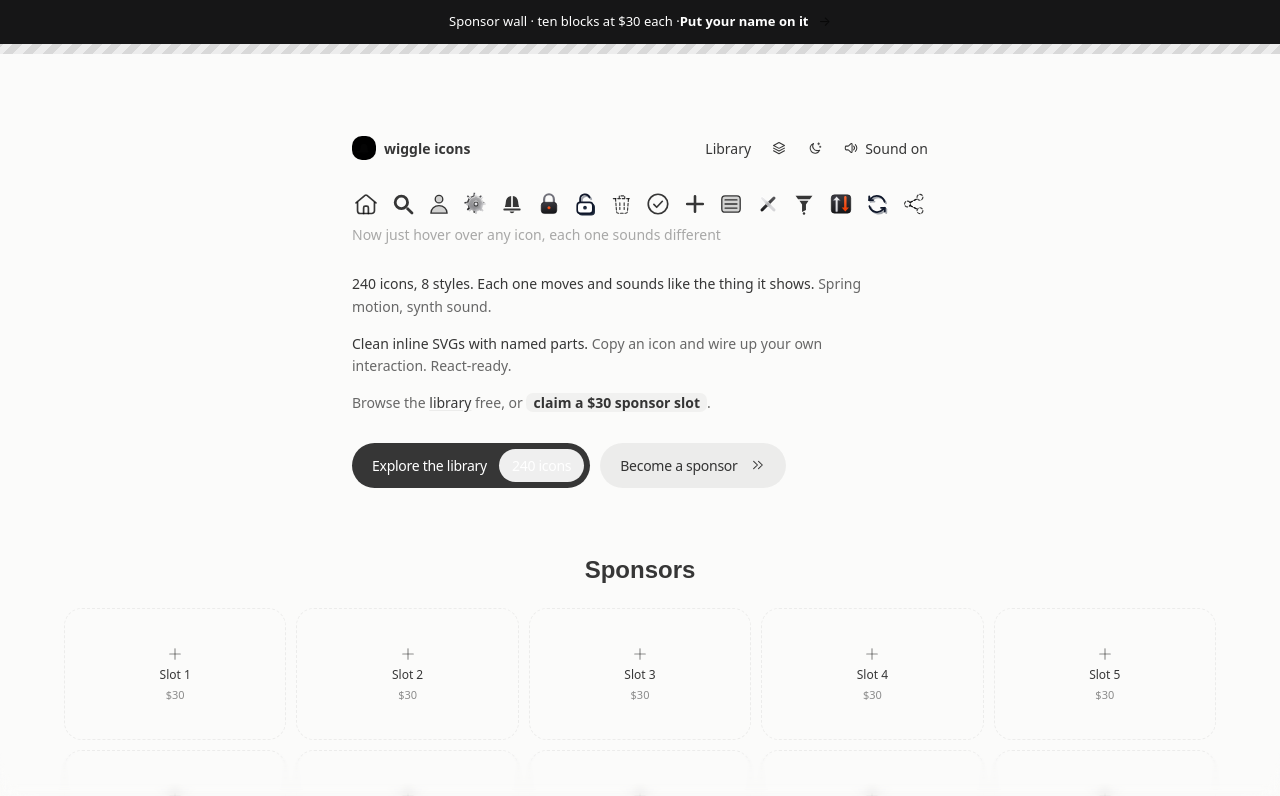
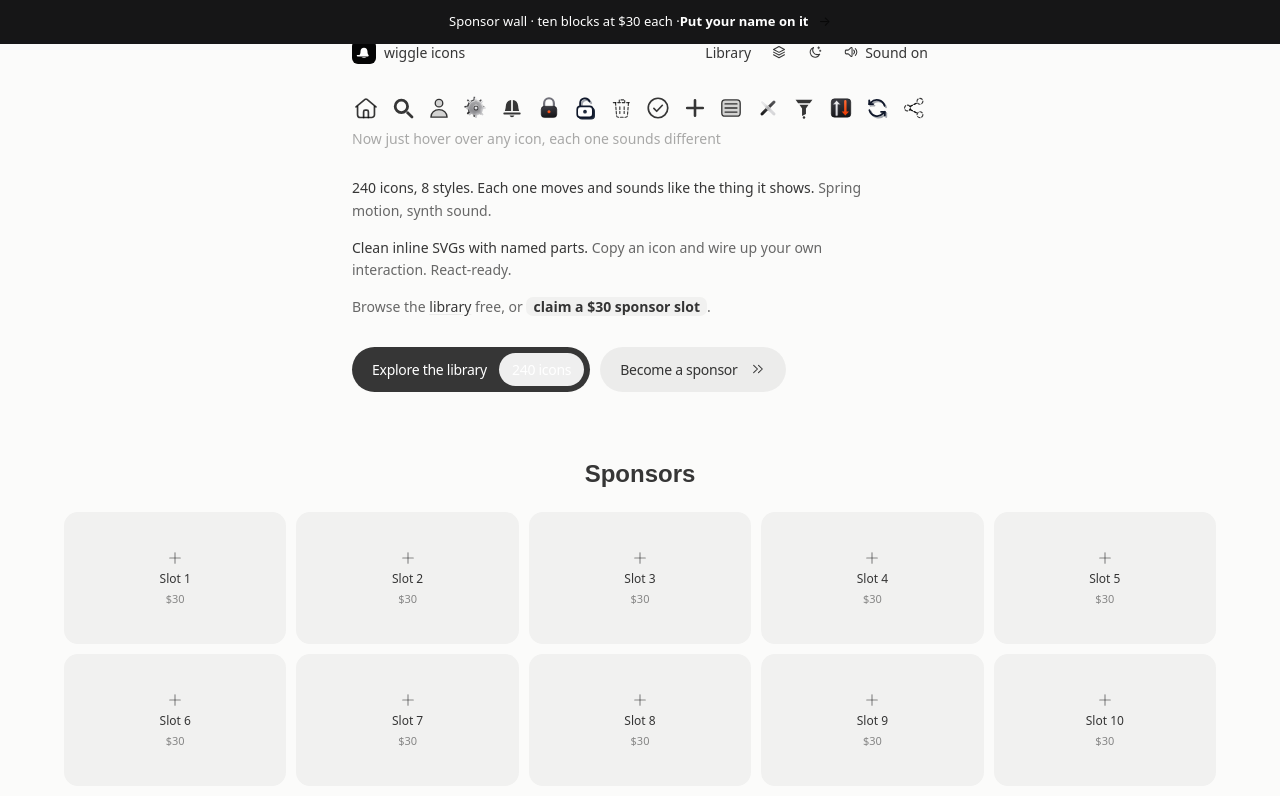
Before and after one commit to anshdadhich/kinetic-glyph-studio, a React (Vite) app: page / in a window 1280 px wide. Shown: the top 796 px of the page. Built offline with nearby package versions, Linux system fonts and the light colour scheme.

Commit message:
Tighten Glaze layout and fix footer spacing

```diff
--- a/src/components/LandingPage.tsx
+++ b/src/components/LandingPage.tsx
@@ -345,11 +345,6 @@ export default function LandingPage() {
         <strong>Put your name on it</strong>
         <span className="wig-launch-go" aria-hidden="true">→</span>
       </a>
-      <div className="wig-band" aria-hidden="true" />
-      <div className="wig-blur" aria-hidden="true">
-        <div /><div /><div /><div /><div /><div /><div />
-      </div>
-
       <main className="wig-main">
         <header className="wig-header">
           <a href="#top" className="wig-brand" aria-label="Wiggle icons, back to top">
--- a/src/landing.css
+++ b/src/landing.css
@@ -49,10 +49,10 @@
 .wig-blur > div:nth-child(7) { backdrop-filter: blur(16px); -webkit-mask-image: linear-gradient(#0000 88%, #000 100%); mask-image: linear-gradient(#0000 88%, #000 100%); }
 
 /* Narrow editorial column */
-.wig-main { width: min(576px, 100% - 32px); margin-inline: auto; padding: 136px 0 112px; }
-.wig-header { justify-content: space-between; align-items: center; gap: 12px; display: flex; }
-.wig-brand { align-items: center; gap: 8px; font-weight: 600; display: inline-flex; text-decoration: none; }
-.wig-brand-mark { border-radius: 10px; background: #000; width: 24px; height: 24px; display: grid; place-items: center; }
+.wig-main { width: min(576px, 100% - 32px); margin-inline: auto; padding: var(--gz-space-10) 0 var(--gz-space-8); }
+.wig-header { justify-content: space-between; align-items: center; gap: var(--gz-space-2); display: flex; }
+.wig-brand { align-items: center; gap: var(--gz-space-2); font-weight: 500; display: inline-flex; text-decoration: none; }
+.wig-brand-mark { border-radius: var(--gz-radius-tag); background: var(--gz-ink); color: var(--gz-text-inverse); width: 24px; height: 24px; display: grid; place-items: center; }
 .wig-brand-mark svg { width: 20px; height: 20px; }
 .wig-nav { align-items: center; gap: 20px; display: inline-flex; }
 .wig-nav-link, .wig-sound { color: var(--faint); text-decoration: none; transition: color .14s; }
@@ -133,9 +133,9 @@
 
 /* Sponsor wall (mirrors builders cards) */
 .wig-sponsors { grid-template-columns: repeat(2, minmax(0, 1fr)); gap: 10px; margin: 0; padding: 0; list-style: none; display: grid; }
-.wig-sponsor { box-sizing: border-box; background: var(--tile); border-radius: 18px; min-height: 96px; width: 100%; color: inherit; text-decoration: none; flex-direction: column; justify-content: space-between; gap: 10px; padding: 14px; display: flex; transition: background-color .16s; }
-button.wig-sponsor { border: 1px dashed var(--rule); background: transparent; }
-button.wig-sponsor:hover { background: var(--tile); }
+.wig-sponsor { box-sizing: border-box; background: var(--gz-shell); border: var(--gz-line-width) solid var(--gz-line-faint); border-radius: var(--gz-radius-shell); min-height: 96px; width: 100%; color: inherit; text-decoration: none; flex-direction: column; justify-content: center; gap: 8px; padding: var(--gz-space-3); display: flex; transition: background-color var(--gz-dur-state) var(--gz-ease-out); }
+button.wig-sponsor { background: var(--gz-shell); }
+button.wig-sponsor:hover { background: var(--gz-hover); }
 .wig-sponsor-empty { align-items: center; justify-content: center; gap: 3px; text-align: center; }
 .wig-sponsor-plus { color: var(--faint); font-size: 20px; line-height: 1; }
 .wig-sponsor-plus svg { transition: transform .18s cubic-bezier(.3,.7,.4,1); }
@@ -199,7 +199,7 @@ a.wig-sponsor:hover { background: #efeff2; }
 .wig-faq-item p { color: var(--muted); margin: 0; padding: 0 20px 18px; line-height: 1.6; }
 
 /* Footer */
-.wig-footer { --wide: min(90vw, 1200px); width: var(--wide); margin-left: calc(50% - var(--wide) / 2); color: var(--muted); margin-top: 112px; min-height: 240px; display: flex; align-items: center; justify-content: center; }
+.wig-footer { --wide: min(90vw, 1200px); width: var(--wide); margin-left: calc(50% - var(--wide) / 2); color: var(--muted); margin-top: var(--gz-space-8); min-height: 96px; display: flex; align-items: center; justify-content: center; }
 .wig-footer a { color: var(--ink); text-decoration: none; }
 .wig-footer a:hover { color: var(--muted); }
 .wig-footer-top { gap: 36px; display: grid; }
```
